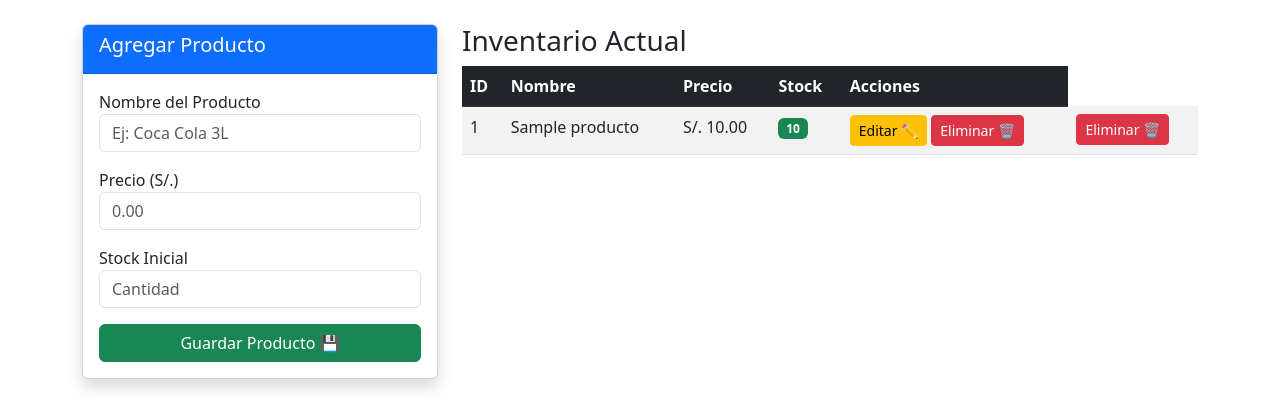
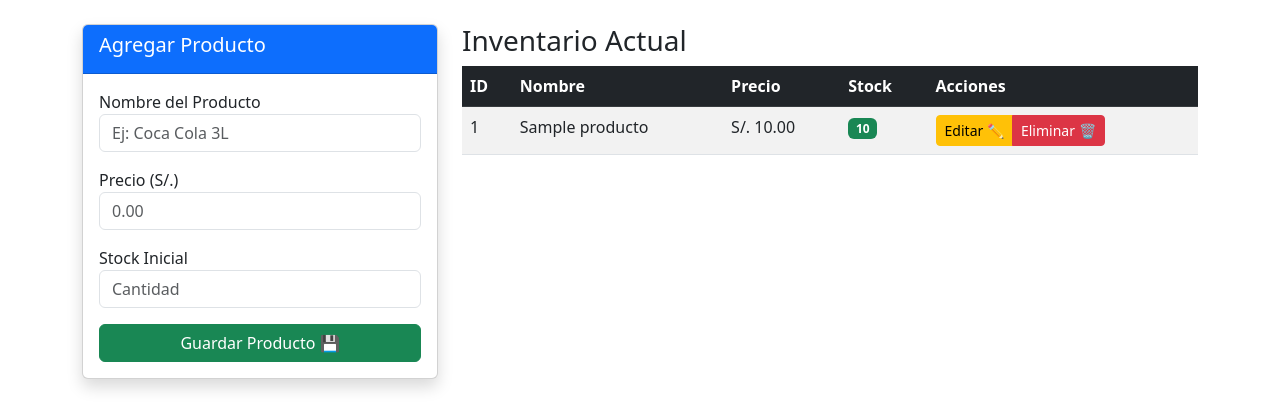
Before and after one commit to JimAcosta123/sistema-pos-senati, a Flask app: page /productos in a window 1280 px wide. Shown: the part 56-476 px from the top of the page. Run offline with Flask 3, Linux system fonts and the light colour scheme; tables that the repository leaves empty hold one stand-in row (values such as "Sample post").

Commit message:
fix: Eliminación de botones duplicados en la tabla de productos

```diff
--- a/templates/productos.html
+++ b/templates/productos.html
@@ -51,20 +51,17 @@
                         {% else %}
                             <span class="badge bg-success">{{ p.stock }}</span>
                         {% endif %}
-                    <td>
-                        <a href="/editar/{{ p.id }}" class="btn btn-warning btn-sm">Editar ✏️</a>
-                        <a href="/eliminar/{{ p.id }}" class="btn btn-danger btn-sm" onclick="return confirm('¿Borrar?');">Eliminar 🗑️</a>
-                   </td>
                     </td>
                     <td>
-                        <a href="/eliminar/{{ p.id }}" class="btn btn-danger btn-sm" onclick="return confirm('¿Seguro que quieres borrar este producto?');">
-                            Eliminar 🗑️
-                        </a>
+                        <div class="btn-group" role="group">
+                            <a href="/editar/{{ p.id }}" class="btn btn-warning btn-sm">Editar ✏️</a>
+                            <a href="/eliminar/{{ p.id }}" class="btn btn-danger btn-sm" onclick="return confirm('¿Estás seguro de borrar {{ p.nombre }}?');">Eliminar 🗑️</a>
+                        </div>
                     </td>
                 </tr>
                 {% else %}
                 <tr>
-                    <td colspan="4" class="text-center">No hay productos registrados aún.</td>
+                    <td colspan="5" class="text-center">No hay productos registrados aún.</td>
                 </tr>
                 {% endfor %}
             </tbody>
```
